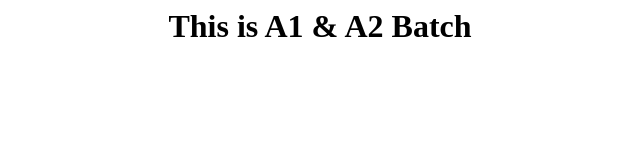
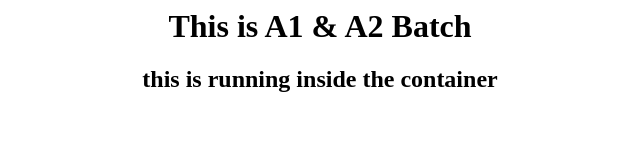
Before and after one commit to sveridevops/radivExp25, a plain HTML site: page index.html in a window 1280 px wide. Shown: the whole page, without its empty margins (320-960 px from the left). Drawn offline with Linux system fonts and the light colour scheme.

Commit message:
created dockrfile and udated index

```diff
--- a/index.html
+++ b/index.html
@@ -1 +1,2 @@
 <center><h1>This is A1 & A2 Batch</h1></center>
+<center><h2>this is running inside the container</h2></center>
```
Also changed, not shown: 1 other file.
